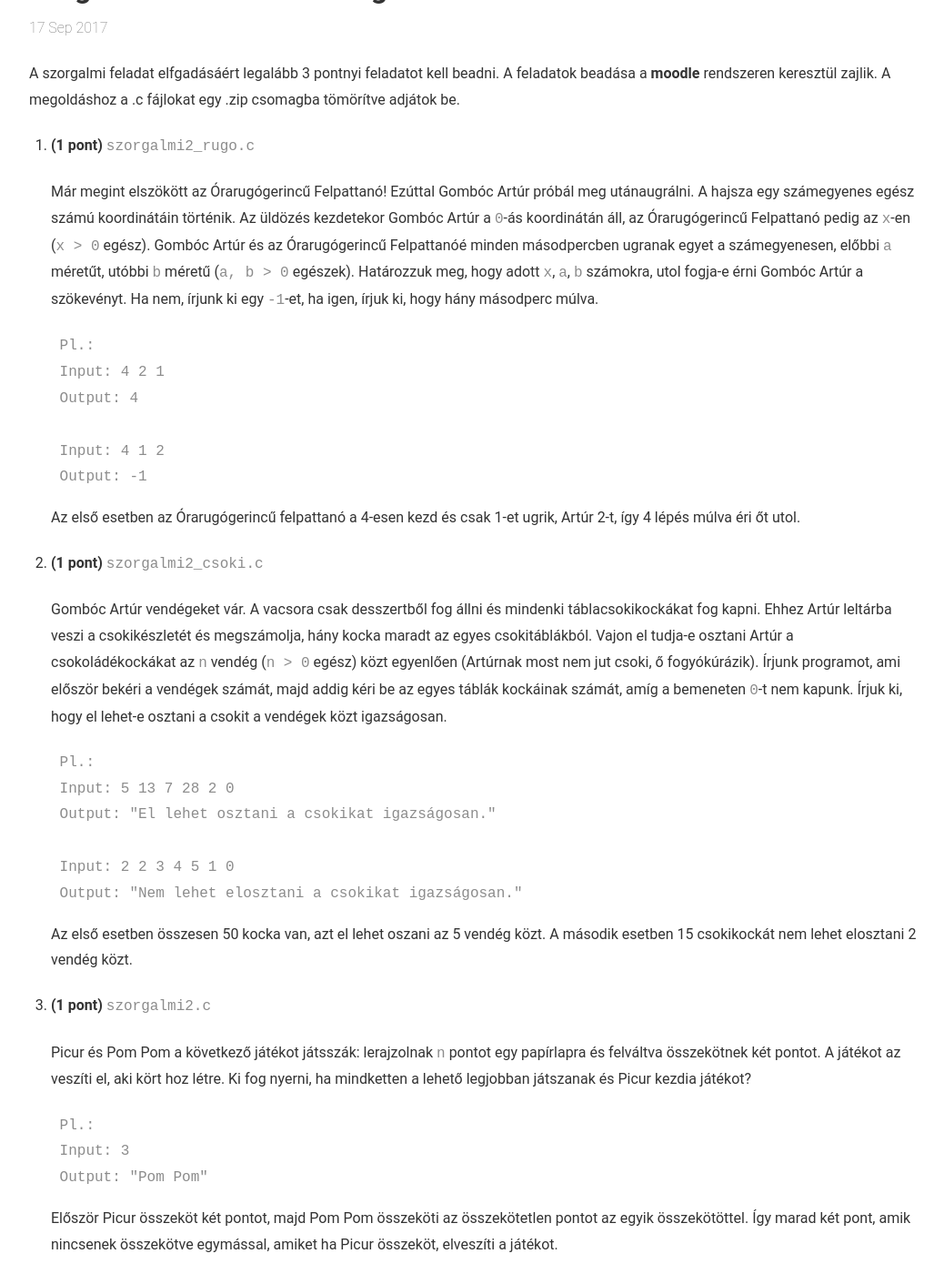
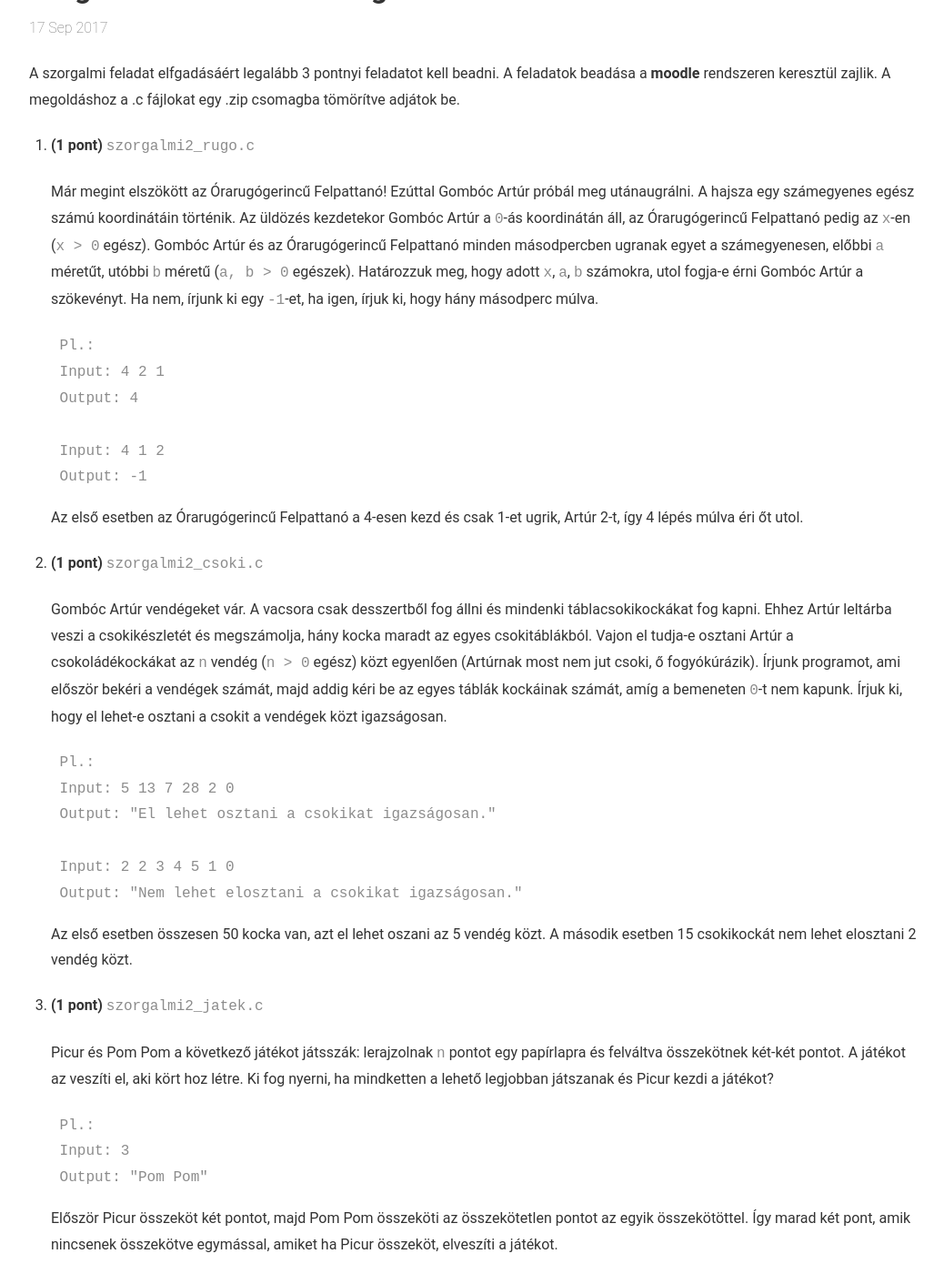
Before and after one commit to nguyentuanhai/nguyentuanhai.github.io, a Jekyll site: the page built from _posts/2017-09-17-proglab-szorgalmi-2.md, in a window 1280 px wide and 1400 px high, scrolled down 190 px. Shown: the whole window at 91% size, without its empty margins (118-1156 px from the left). Built offline with Jekyll 4.4.1, drawn with Linux system fonts in a browser that asks for light colours; some of the changed text lies outside the part shown.

Commit message:
Fix typo.

````diff
--- a/_posts/2017-09-17-proglab-szorgalmi-2.md
+++ b/_posts/2017-09-17-proglab-szorgalmi-2.md
@@ -8,7 +8,7 @@ A szorgalmi feladat elfgadásáért legalább 3 pontnyi feladatot kell beadni. A
 
 1. **(1 pont)** `szorgalmi2_rugo.c`
 
-    Már megint elszökött az Órarugógerincű Felpattanó! Ezúttal Gombóc Artúr próbál meg utánaugrálni. A hajsza egy számegyenes egész számú koordinátáin történik. Az üldözés kezdetekor Gombóc Artúr a `0`-ás koordinátán áll, az Órarugógerincű Felpattanó pedig az `x`-en (`x > 0` egész). Gombóc Artúr és az Órarugógerincű Felpattanóé minden másodpercben ugranak egyet a számegyenesen, előbbi `a` méretűt, utóbbi `b` méretű (`a, b > 0` egészek). Határozzuk meg, hogy adott `x`, `a`, `b` számokra, utol fogja-e érni Gombóc Artúr a szökevényt. Ha nem, írjunk ki egy `-1`-et, ha igen, írjuk ki, hogy hány másodperc múlva.
+    Már megint elszökött az Órarugógerincű Felpattanó! Ezúttal Gombóc Artúr próbál meg utánaugrálni. A hajsza egy számegyenes egész számú koordinátáin történik. Az üldözés kezdetekor Gombóc Artúr a `0`-ás koordinátán áll, az Órarugógerincű Felpattanó pedig az `x`-en (`x > 0` egész). Gombóc Artúr és az Órarugógerincű Felpattanó minden másodpercben ugranak egyet a számegyenesen, előbbi `a` méretűt, utóbbi `b` méretű (`a, b > 0` egészek). Határozzuk meg, hogy adott `x`, `a`, `b` számokra, utol fogja-e érni Gombóc Artúr a szökevényt. Ha nem, írjunk ki egy `-1`-et, ha igen, írjuk ki, hogy hány másodperc múlva.
 
     ```
     Pl.:
@@ -19,7 +19,7 @@ A szorgalmi feladat elfgadásáért legalább 3 pontnyi feladatot kell beadni. A
     Output: -1
     ```
 
-    Az első esetben az Órarugógerincű felpattanó a 4-esen kezd és csak 1-et ugrik, Artúr 2-t, így 4 lépés múlva éri őt utol.
+    Az első esetben az Órarugógerincű Felpattanó a 4-esen kezd és csak 1-et ugrik, Artúr 2-t, így 4 lépés múlva éri őt utol.
 
 2. **(1 pont)** `szorgalmi2_csoki.c`
 
@@ -36,9 +36,9 @@ A szorgalmi feladat elfgadásáért legalább 3 pontnyi feladatot kell beadni. A
 
     Az első esetben összesen 50 kocka van, azt el lehet oszani az 5 vendég közt. A második esetben 15 csokikockát nem lehet elosztani 2 vendég közt.
 
-3. **(1 pont)** `szorgalmi2.c`
+3. **(1 pont)** `szorgalmi2_jatek.c`
 
-    Picur és Pom Pom a következő játékot játsszák: lerajzolnak `n` pontot egy papírlapra és felváltva összekötnek két pontot. A játékot az veszíti el, aki kört hoz létre. Ki fog nyerni, ha mindketten a lehető legjobban játszanak és Picur kezdia játékot?
+    Picur és Pom Pom a következő játékot játsszák: lerajzolnak `n` pontot egy papírlapra és felváltva összekötnek két-két pontot. A játékot az veszíti el, aki kört hoz létre. Ki fog nyerni, ha mindketten a lehető legjobban játszanak és Picur kezdi a játékot?
 
     ```
     Pl.:
````
Also changed, not shown: other parts of _posts/2017-09-17-proglab-szorgalmi-2.md (+3 -0 lines).
